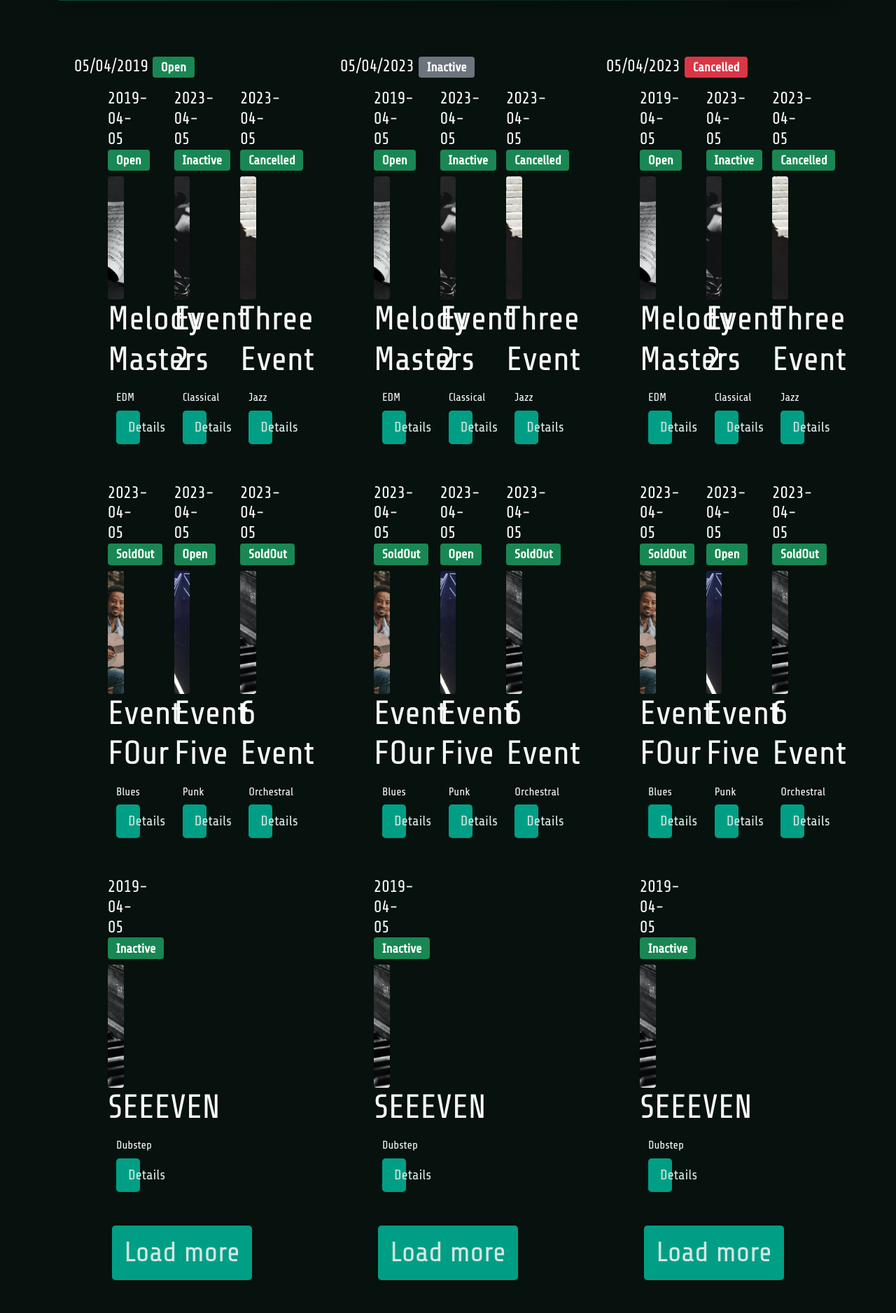
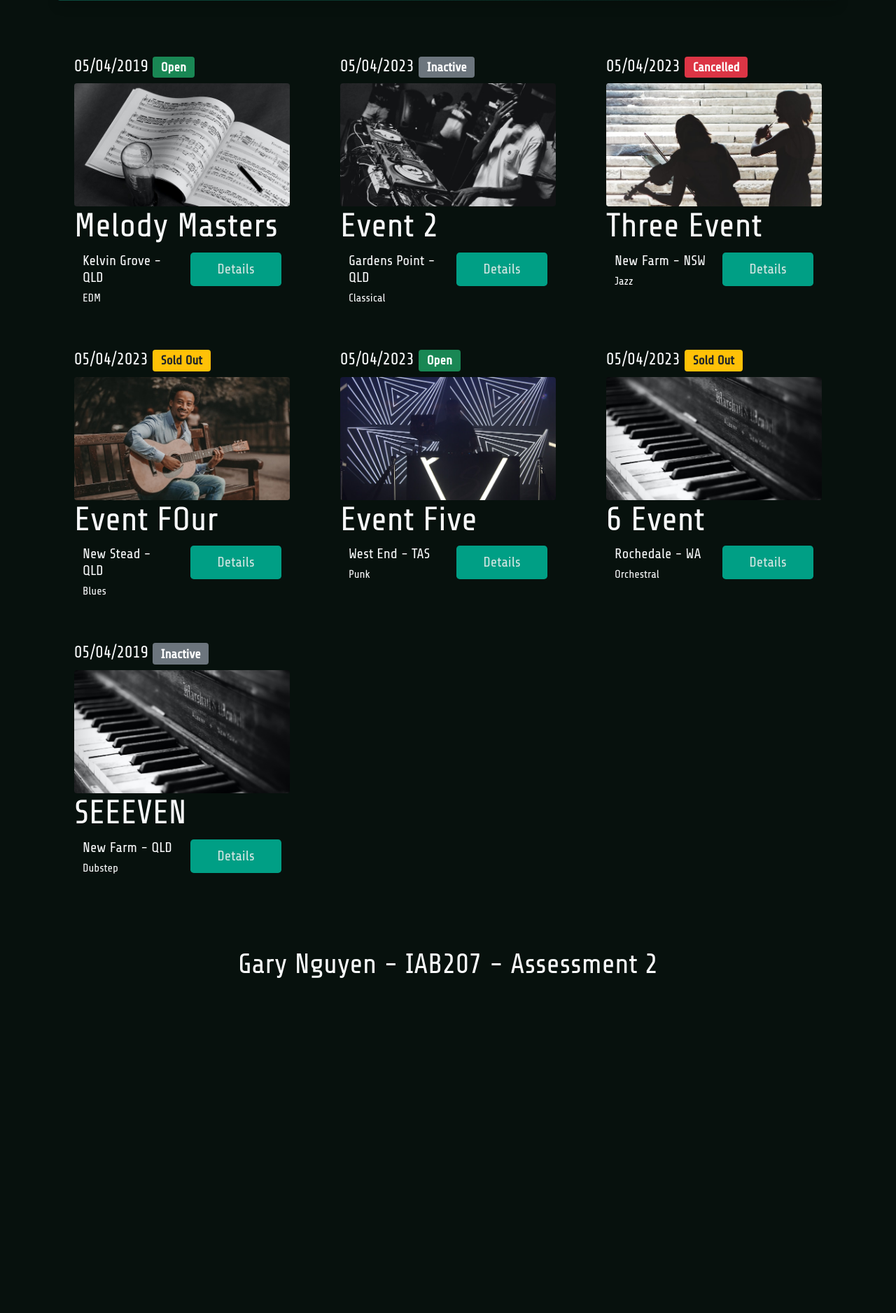
Before and after one commit to PatheticApple/Event-Manager-Web-Developmen-IAB2-7-Group-Projectt, a Flask app: page / in a window 1280 px wide. Shown: the part 972-2849 px from the top of the page at 70% size. After the commit the page ends 2370 px from the top, so only its background shows below. Run offline with Flask 3, Linux system fonts and the light colour scheme; some libraries are stand-ins or nearby versions.

Commit message:
Fix things to make the app work

```diff
--- a/a3_starter_code-main/projectfile/website/templates/index.html
+++ b/a3_starter_code-main/projectfile/website/templates/index.html
@@ -135,6 +135,8 @@
     <div class="container text-light">
         <div class="row">
 
+
+
             {% for event in events %}
             <div class="col-xl-4 col-lg-6 col-sm-12">
                 <div class="m-2 mb-5">
@@ -152,45 +154,9 @@
                             {% else %}
                             <span class="badge bg-secondary">{{event.status.value}}</span></h4>
                             {% endif %}
-                            <div class="container text-light">
-                                <div class="row">
-                                    <!-- Loop for Even Images -->
-                                    {% for event in events %}
-                                    <div class="col-xl-4 col-lg-6 col-sm-12">
-                                        <div class="m-2 mb-5">
-                                            <div class="m-2">
-                                                <div class="m-2 text-center text-md-start">
-                                                    <h4>{{event.dateTime}} <span class="badge bg-success">{{event.status.value}}</span></h4>
-                                                    <img class="img-fluid rounded eventImgHomePage" src="{{ url_for('static',filename=event.imagePath) }}"
-                                                        alt="Event Image">
-                                                    <!-- https://unsplash.com/photos/EcZP9kG8NMc -->
-                                                    <h1 class="display-5">{{event.eventName}}</h1>
-                                                </div>
-
-                                                <div class="row m-2 text-center text-md-start">
-                                                    <div class="col-12 col-md-6">
-                                                        <h5>{{event.location}}</h5>
-                                                        <h6>{{event.genres}}</h6>
-                                                    </div>
-
-                                                    <div class="col-12 col-md-6">
-                                                        <button class="btn btn-lg buttonGreenBg w-100"
-                                                            onclick="location.href='/details/{{event.eventID}}'">Details</button>
-                                                    </div>
-
-                                                </div>
-                                            </div>
-                                        </div>
-                                    </div>
-                                    {% endfor %}
-
-
-                                    <div class="col-12 text-center">
-                                        <button class="btn btn-lg buttonGreenBg mb-5 fontSize2VW">Load more</button>
-                                    </div>
-
-                                </div>
-                            </div>
+                            <img class="img-fluid rounded eventImgHomePage"
+                                src="{{ url_for('static',filename=event.imagePath) }}"
+                                alt="Beauty Of Bach Photo">
                             <!-- https://unsplash.com/photos/EcZP9kG8NMc -->
                             <h1 class="display-5">{{event.eventName}}</h1>
                         </div>
@@ -213,6 +179,10 @@
             {% endfor %}
 
 
+
+
+
+
             <!-- <div class="col-12 text-center">
                 <button class="btn btn-lg buttonGreenBg mb-5 fontSize2VW">Load more</button>
             </div> -->
```
Also changed, not shown: a3_starter_code-main/projectfile/instance/eventManagement.sqlite.
